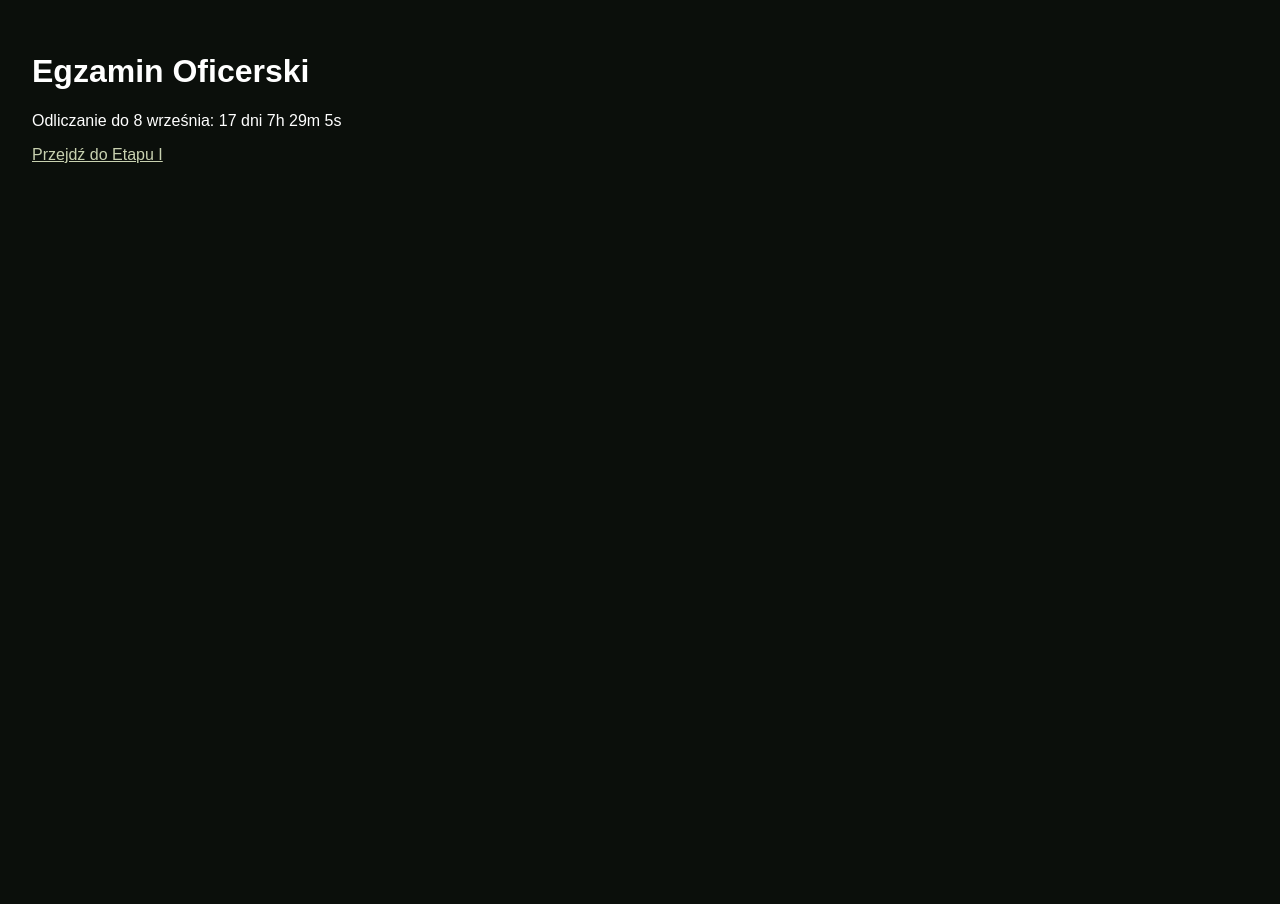
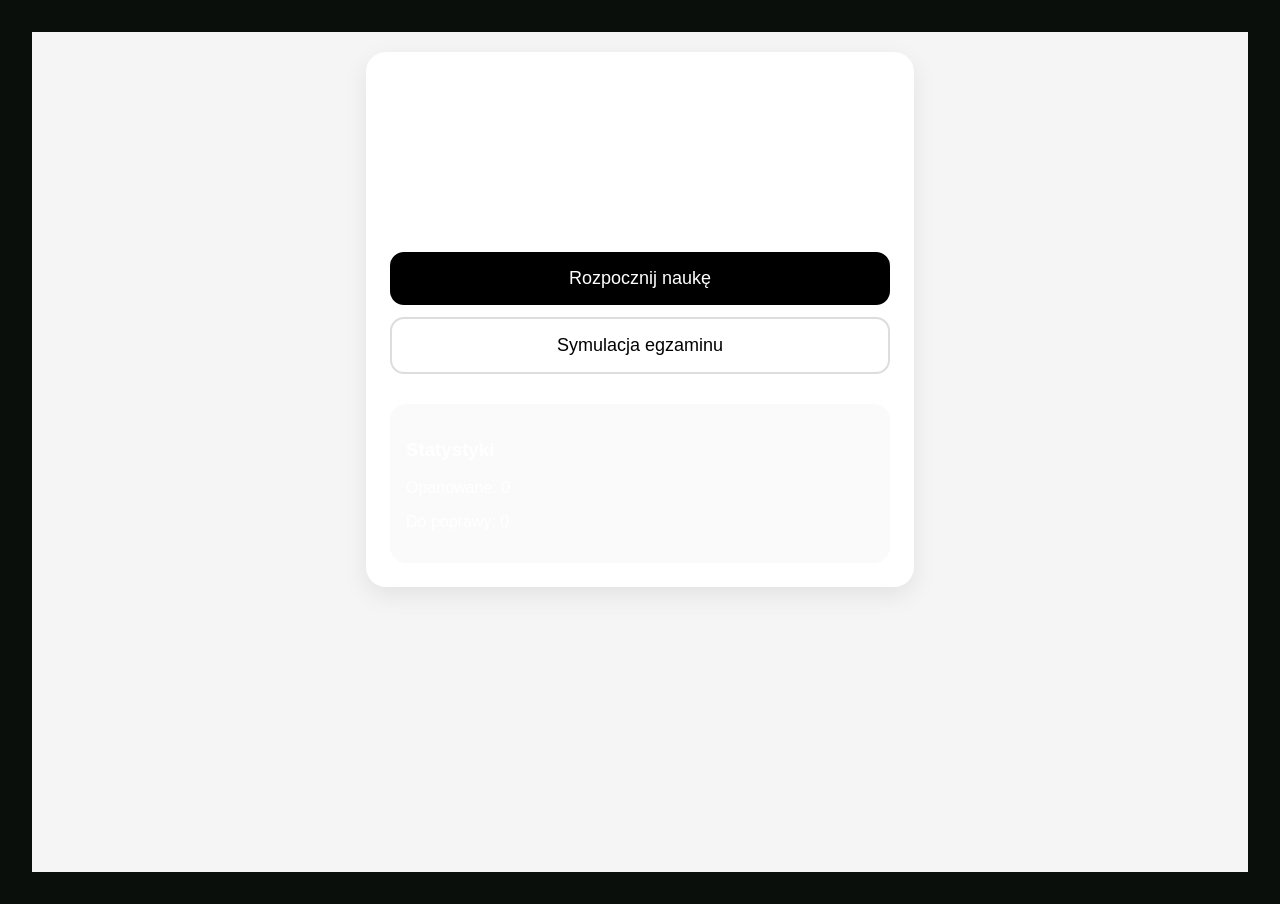
Before and after one commit to Mariola007/egzamin, a Next.js app: page / in a window 1280 px wide. Before the commit the page ends 800 px from the top, so only its background shows below. Built offline with nearby package versions, Linux system fonts and the light colour scheme.

Commit message:
Update page.tsx

```diff
--- a/app/page.tsx
+++ b/app/page.tsx
@@ -1,7 +1,101 @@
-'use client'
-import {useEffect,useState} from 'react';
-export default function Page(){
- const target=new Date('2026-09-08T00:00:00');
- const [t,setT]=useState('');
- useEffect(()=>{const i=setInterval(()=>{const d=target.getTime()-Date.now();const days=Math.max(0,Math.floor(d/86400000));const h=Math.floor(d/3600000)%24;const m=Math.floor(d/60000)%60;const s=Math.floor(d/1000)%60;setT(`${days} dni ${h}h ${m}m ${s}s`);},1000);return()=>clearInterval(i);},[]);
- return <main><h1>Egzamin Oficerski</h1><p>Odliczanie do 8 września: {t}</p><a href='/nauka' style={{color:'#c8d1b0'}}>Przejdź do Etapu I</a></main>}
+"use client";
+
+import { useEffect, useState } from "react";
+
+export default function Home() {
+  const [czas, setCzas] = useState("");
+
+  useEffect(() => {
+    const timer = setInterval(() => {
+      const cel = new Date("2026-09-08T00:00:00");
+      const teraz = new Date();
+      const diff = cel.getTime() - teraz.getTime();
+
+      if (diff <= 0) {
+        setCzas("Powodzenia na egzaminie!");
+        return;
+      }
+
+      const dni = Math.floor(diff / (1000 * 60 * 60 * 24));
+      const godz = Math.floor((diff / (1000 * 60 * 60)) % 24);
+      const min = Math.floor((diff / (1000 * 60)) % 60);
+      const sek = Math.floor((diff / 1000) % 60);
+
+      setCzas(`${dni} dni ${godz} h ${min} min ${sek} s`);
+    }, 1000);
+
+    return () => clearInterval(timer);
+  }, []);
+
+  return (
+    <main
+      style={{
+        minHeight: "100vh",
+        background: "#f5f5f5",
+        padding: 20,
+        fontFamily: "Arial",
+      }}
+    >
+      <div
+        style={{
+          maxWidth: 500,
+          margin: "0 auto",
+          background: "white",
+          borderRadius: 20,
+          padding: 24,
+          boxShadow: "0 8px 24px rgba(0,0,0,.08)",
+        }}
+      >
+        <h1>Egzamin Oficerski</h1>
+
+        <p>Odliczanie do 8 września</p>
+
+        <h2>{czas}</h2>
+
+        <div style={{ display: "grid", gap: 12, marginTop: 30 }}>
+          <a href="/nauka">
+            <button
+              style={{
+                width: "100%",
+                padding: 16,
+                borderRadius: 14,
+                border: 0,
+                background: "black",
+                color: "white",
+                fontSize: 18,
+              }}
+            >
+              Rozpocznij naukę
+            </button>
+          </a>
+
+          <button
+            style={{
+              width: "100%",
+              padding: 16,
+              borderRadius: 14,
+              background: "white",
+              border: "2px solid #ddd",
+              fontSize: 18,
+            }}
+          >
+            Symulacja egzaminu
+          </button>
+        </div>
+
+        <div
+          style={{
+            marginTop: 30,
+            background: "#fafafa",
+            padding: 16,
+            borderRadius: 16,
+          }}
+        >
+          <h3>Statystyki</h3>
+          <p>Opanowane: 0</p>
+          <p>Do poprawy: 0</p>
+        </div>
+      </div>
+    </main>
+  );
+}
```
